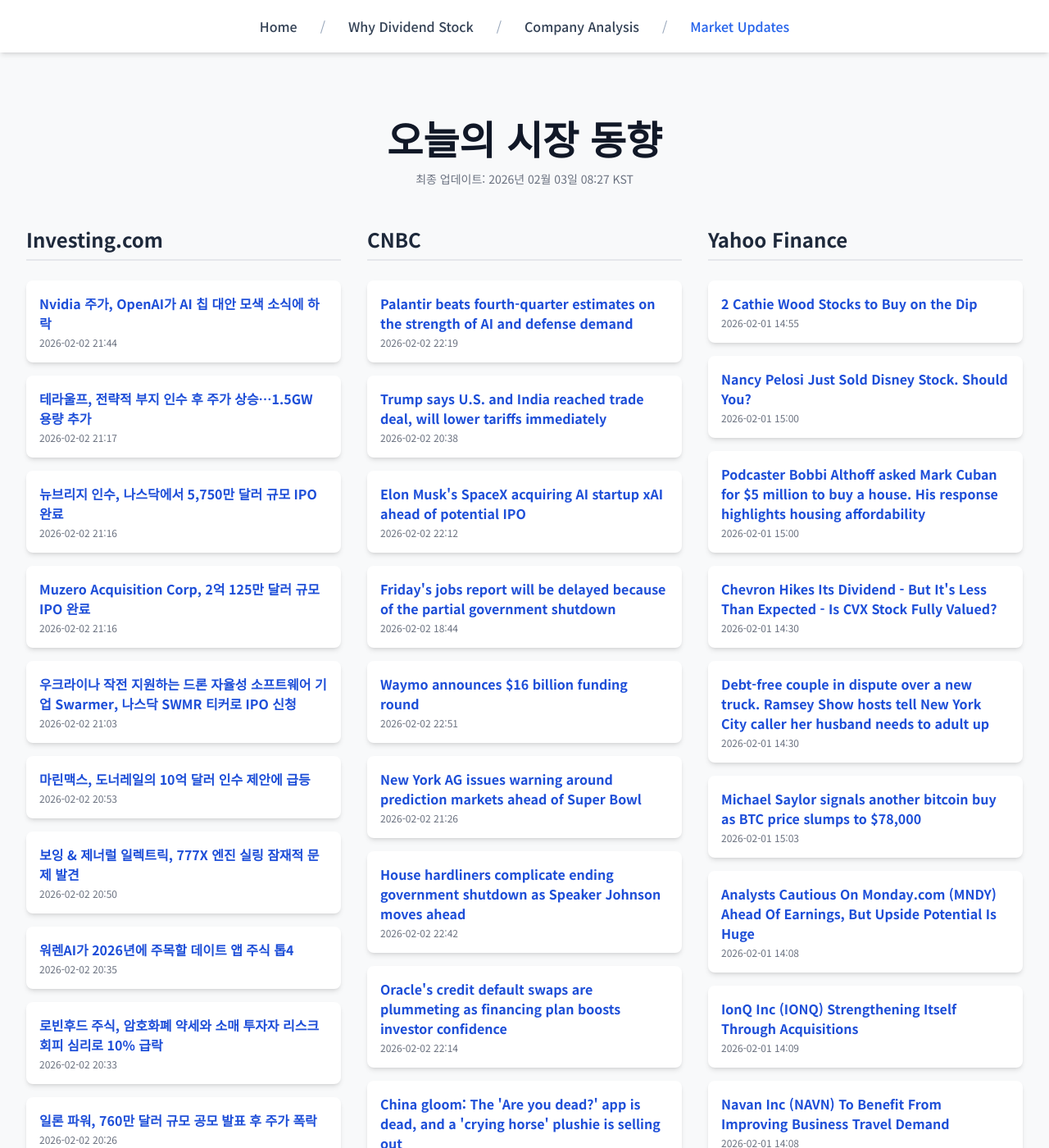
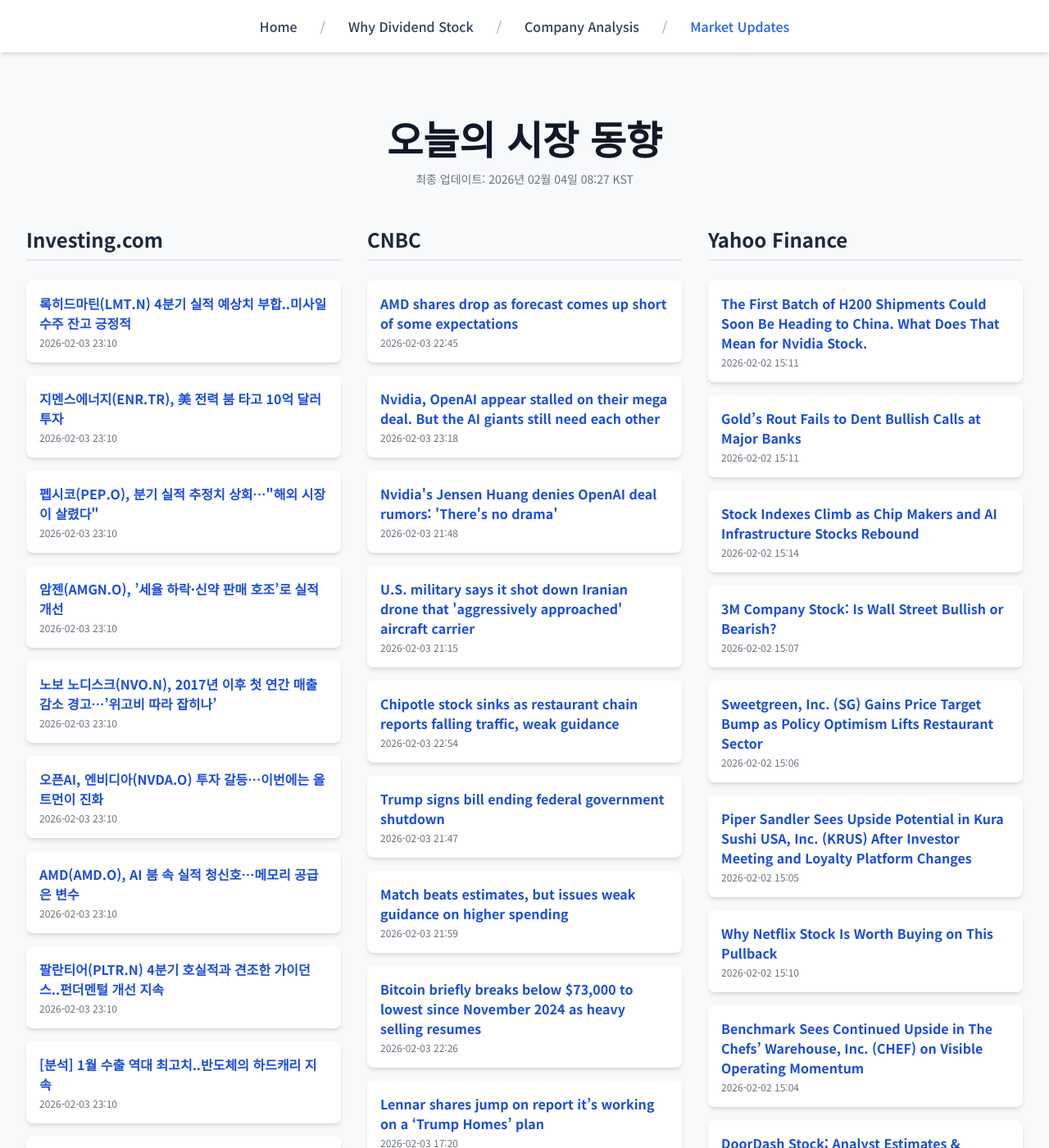
Before and after one commit to Kay-Hwang/my-company-analysis, a Jekyll site: the page built from market-updates.html, in a window 1280 px wide and 1400 px high. Shown: the whole window at 82% size. Built offline with Jekyll 4.4.1, drawn with Linux system fonts in a browser that asks for light colours; nearby versions of some CDN libraries; a script that is not in the unit is left out; some of the changed text lies outside the part shown.

Commit message:
Update daily data

```diff
--- a/_data/latest_data.json
+++ b/_data/latest_data.json
@@ -1,190 +1,190 @@
 {
-  "lastUpdated": "2026년 02월 03일 08:27 KST",
+  "lastUpdated": "2026년 02월 04일 08:27 KST",
   "news": {
     "investing": [
       {
-        "title": "Nvidia 주가, OpenAI가 AI 칩 대안 모색 소식에 하락",
-        "link": "https://kr.investing.com/news/stock-market-news/article-1808529",
-        "pubDate": "2026-02-02 21:44:23",
-        "summary": "Nvidia 주가, OpenAI가 AI 칩 대안 모색 소식에 하락"
+        "title": "록히드마틴(LMT.N) 4분기 실적 예상치 부합..미사일 수주 잔고 긍정적",
+        "link": "https://kr.investing.com/news/stock-market-news/article-1811009",
+        "pubDate": "2026-02-03 23:10:52",
+        "summary": "록히드마틴(LMT.N) 4분기 실적 예상치 부합..미사일 수주 잔고 긍정적"
       },
       {
-        "title": "테라울프, 전략적 부지 인수 후 주가 상승…1.5GW 용량 추가",
-        "link": "https://kr.investing.com/news/stock-market-news/article-93CH-1808445",
-        "pubDate": "2026-02-02 21:17:07",
-        "summary": "테라울프, 전략적 부지 인수 후 주가 상승…1.5GW 용량 추가"
+        "title": "지멘스에너지(ENR.TR), 美 전력 붐 타고 10억 달러 투자",
+        "link": "https://kr.investing.com/news/stock-market-news/article-1811008",
+        "pubDate": "2026-02-03 23:10:51",
+        "summary": "지멘스에너지(ENR.TR), 美 전력 붐 타고 10억 달러 투자"
       },
       {
-        "title": "뉴브리지 인수, 나스닥에서 5,750만 달러 규모 IPO 완료",
-        "link": "https://kr.investing.com/news/stock-market-news/article-432SI-1808450",
-        "pubDate": "2026-02-02 21:16:38",
-        "summary": "뉴브리지 인수, 나스닥에서 5,750만 달러 규모 IPO 완료"
+        "title": "펩시코(PEP.O), 분기 실적 추정치 상회…\"해외 시장이 살렸다\"",
+        "link": "https://kr.investing.com/news/stock-market-news/article-1811007",
+        "pubDate": "2026-02-03 23:10:51",
+        "summary": "펩시코(PEP.O), 분기 실적 추정치 상회…\"해외 시장이 살렸다\""
       },
       {
-        "title": "Muzero Acquisition Corp, 2억 125만 달러 규모 IPO 완료",
-        "link": "https://kr.investing.com/news/stock-market-news/article-432SI-1808444",
-        "pubDate": "2026-02-02 21:16:16",
-        "summary": "Muzero Acquisition Corp, 2억 125만 달러 규모 IPO 완료"
+        "title": "암젠(AMGN.O), ’세율 하락·신약 판매 호조’로 실적 개선",
+        "link": "https://kr.investing.com/news/stock-market-news/article-1811005",
+        "pubDate": "2026-02-03 23:10:50",
+        "summary": "암젠(AMGN.O), ’세율 하락·신약 판매 호조’로 실적 개선"
       },
       {
-        "title": "우크라이나 작전 지원하는 드론 자율성 소프트웨어 기업 Swarmer, 나스닥 SWMR 티커로 IPO 신청",
-        "link": "https://kr.investing.com/news/stock-market-news/article-432SI-1808405",
-        "pubDate": "2026-02-02 21:03:04",
-        "summary": "우크라이나 작전 지원하는 드론 자율성 소프트웨어 기업 Swarmer, 나스닥 SWMR 티커로 IPO 신청"
+        "title": "노보 노디스크(NVO.N), 2017년 이후 첫 연간 매출 감소 경고…’위고비 따라 잡히나’",
+        "link": "https://kr.investing.com/news/stock-market-news/article-1811004",
+        "pubDate": "2026-02-03 23:10:50",
+        "summary": "노보 노디스크(NVO.N), 2017년 이후 첫 연간 매출 감소 경고…’위고비 따라 잡히나’"
       },
       {
-        "title": "마린맥스, 도너레일의 10억 달러 인수 제안에 급등",
-        "link": "https://kr.investing.com/news/stock-market-news/article-93CH-1808396",
-        "pubDate": "2026-02-02 20:53:39",
-        "summary": "마린맥스, 도너레일의 10억 달러 인수 제안에 급등"
+        "title": "오픈AI, 엔비디아(NVDA.O) 투자 갈등…이번에는 올트먼이 진화",
+        "link": "https://kr.investing.com/news/stock-market-news/article-1811003",
+        "pubDate": "2026-02-03 23:10:50",
+        "summary": "오픈AI, 엔비디아(NVDA.O) 투자 갈등…이번에는 올트먼이 진화"
       },
       {
-        "title": "보잉 & 제너럴 일렉트릭, 777X 엔진 실링 잠재적 문제 발견",
-        "link": "https://kr.investing.com/news/stock-market-news/article-93CH-1808394",
-        "pubDate": "2026-02-02 20:50:41",
-        "summary": "보잉 & 제너럴 일렉트릭, 777X 엔진 실링 잠재적 문제 발견"
+        "title": "AMD(AMD.O), AI 붐 속 실적 청신호…메모리 공급은 변수",
+        "link": "https://kr.investing.com/news/stock-market-news/article-1811002",
+        "pubDate": "2026-02-03 23:10:50",
+        "summary": "AMD(AMD.O), AI 붐 속 실적 청신호…메모리 공급은 변수"
       },
       {
-        "title": "워렌AI가 2026년에 주목할 데이트 앱 주식 톱4",
-        "link": "https://kr.investing.com/news/stock-market-news/article-93CH-1808384",
-        "pubDate": "2026-02-02 20:35:27",
-        "summary": "워렌AI가 2026년에 주목할 데이트 앱 주식 톱4"
+        "title": "팔란티어(PLTR.N) 4분기 호실적과 견조한 가이던스..펀더멘털 개선 지속",
+        "link": "https://kr.investing.com/news/stock-market-news/article-1811001",
+        "pubDate": "2026-02-03 23:10:49",
+        "summary": "팔란티어(PLTR.N) 4분기 호실적과 견조한 가이던스..펀더멘털 개선 지속"
       },
       {
-        "title": "로빈후드 주식, 암호화폐 약세와 소매 투자자 리스크 회피 심리로 10% 급락",
-        "link": "https://kr.investing.com/news/stock-market-news/article-1808385",
-        "pubDate": "2026-02-02 20:33:43",
-        "summary": "로빈후드 주식, 암호화폐 약세와 소매 투자자 리스크 회피 심리로 10% 급락"
+        "title": "[분석] 1월 수출 역대 최고치..반도체의 하드캐리 지속",
+        "link": "https://kr.investing.com/news/stock-market-news/article-1811000",
+        "pubDate": "2026-02-03 23:10:49",
+        "summary": "[분석] 1월 수출 역대 최고치..반도체의 하드캐리 지속"
       },
       {
-        "title": "일론 파워, 760만 달러 규모 공모 발표 후 주가 폭락",
-        "link": "https://kr.investing.com/news/stock-market-news/article-93CH-1808376",
-        "pubDate": "2026-02-02 20:26:11",
-        "summary": "일론 파워, 760만 달러 규모 공모 발표 후 주가 폭락"
+        "title": "월풀(WHR.N) 4분기 북미 시장 둔화로 실적 부진..불확실성의 연속",
+        "link": "https://kr.investing.com/news/stock-market-news/article-1810999",
+        "pubDate": "2026-02-03 23:10:49",
+        "summary": "월풀(WHR.N) 4분기 북미 시장 둔화로 실적 부진..불확실성의 연속"
       }
     ],
     "cnbc": [
       {
-        "title": "Palantir beats fourth-quarter estimates on the strength of AI and defense demand",
-        "link": "https://www.cnbc.com/2026/02/02/palantir-pltr-q4-2025-earnings.html",
-        "pubDate": "Mon, 02 Feb 2026 22:19:37 GMT",
-        "summary": "Palantir topped Wall Street's fourth-quarter estimates as more businesses and the U.S. government race to buy its artificial intelligence tools."
+        "title": "AMD shares drop as forecast comes up short of some expectations",
+        "link": "https://www.cnbc.com/2026/02/03/amd-earnings-report-q4-2025.html",
+        "pubDate": "Tue, 03 Feb 2026 22:45:25 GMT",
+        "summary": "AMD's first-quarter forecast fell short of what some analysts were hoping for amid an AI spending boom."
       },
       {
-        "title": "Trump says U.S. and India reached trade deal, will lower tariffs immediately",
-        "link": "https://www.cnbc.com/2026/02/02/trump-india-trade-deal-tariffs.html",
-        "pubDate": "Mon, 02 Feb 2026 20:38:14 GMT",
-        "summary": "The U.S. and India have reached a trade deal to lower tariffs, President Donald Trump announced."
+        "title": "Nvidia, OpenAI appear stalled on their mega deal. But the AI giants still need each other",
+        "link": "https://www.cnbc.com/2026/02/03/nvidia-openai-stalled-on-their-mega-deal-ai-giants-need-each-other.html",
+        "pubDate": "Tue, 03 Feb 2026 23:18:57 GMT",
+        "summary": "Five months after OpenAI and Nvidia announced a $100 billion deal, no contract has been signed and no money has changed hands."
       },
       {
-        "title": "Elon Musk's SpaceX acquiring AI startup xAI ahead of potential IPO",
-        "link": "https://www.cnbc.com/2026/02/02/elon-musk-spacex-xai-ipo.html",
-        "pubDate": "Mon, 02 Feb 2026 22:12:14 GMT",
-        "summary": "Musk is combining rocket maker SpaceX with his AI startup, the largest tie-up in his expansive business portfolio."
+        "title": "Nvidia's Jensen Huang denies OpenAI deal rumors: 'There's no drama'",
+        "link": "https://www.cnbc.com/2026/02/03/nvidias-jensen-huang-denies-openai-deal-rumors-theres-no-drama.html",
+        "pubDate": "Tue, 03 Feb 2026 21:48:46 GMT",
+        "summary": "Nvidia CEO Jensen Huang said the chipmaker's plan to invest in OpenAI remains \"on track.\""
       },
       {
-        "title": "Friday's jobs report will be delayed because of the partial government shutdown",
-        "link": "https://www.cnbc.com/2026/02/02/fridays-jobs-report-will-be-delayed-because-of-the-partial-government-shutdown.html",
-        "pubDate": "Mon, 02 Feb 2026 18:44:43 GMT",
-        "summary": "Following last year's record shutdown, the BLS also was forced to delay a number of its releases."
+        "title": "U.S. military says it shot down Iranian drone that 'aggressively approached' aircraft carrier",
+        "link": "https://www.cnbc.com/2026/02/03/us-military-shoots-down-iranian-drone-that-aggressively-approached-aircraft-carrier.html",
+        "pubDate": "Tue, 03 Feb 2026 21:15:07 GMT",
+        "summary": "U.S. Central Command said the drone approached the USS Abraham Lincoln in the Arabian Sea with \"unclear intent.\""
       },
       {
-        "title": "Waymo announces $16 billion funding round",
-        "link": "https://www.cnbc.com/2026/02/02/waymo-announced-16-billion-fundraising-round.html",
-        "pubDate": "Mon, 02 Feb 2026 22:51:22 GMT",
-        "summary": "The Alphabet-owned company said it is now valued at $126 billion."
+        "title": "Chipotle stock sinks as restaurant chain reports falling traffic, weak guidance",
+        "link": "https://www.cnbc.com/2026/02/03/chipotle-cmg-q4-2025-earnings.html",
+        "pubDate": "Tue, 03 Feb 2026 22:54:05 GMT",
+        "summary": "Chipotle stock has fallen about 33% over the last year, dragging the company's market value down to about $51 billion."
       },
       {
-        "title": "New York AG issues warning around prediction markets ahead of Super Bowl",
-        "link": "https://www.cnbc.com/2026/02/02/new-york-ag-prediction-markets-super-bowl-warning.html",
-        "pubDate": "Mon, 02 Feb 2026 21:26:16 GMT",
-        "summary": "New York Attorney General Letitia James is cautioning all New Yorkers about placing trades on prediction markets ahead of the Super Bowl."
+        "title": "Trump signs bill ending federal government shutdown",
+        "link": "https://www.cnbc.com/2026/02/03/house-republicans-reopen-us-government-shutdown.html",
+        "pubDate": "Tue, 03 Feb 2026 21:47:20 GMT",
+        "summary": "President Donald Trump signed a federal government funding package hours after the House of Representatives approved it."
       },
       {
-        "title": "House hardliners complicate ending government shutdown as Speaker Johnson moves ahead",
-        "link": "https://www.cnbc.com/2026/02/02/government-shutdown-house-mike-johnson.html",
-        "pubDate": "Mon, 02 Feb 2026 22:42:36 GMT",
-        "summary": "The U.S. government partially shut down Saturday morning after Congress failed to pass legislation to keep it funded."
+        "title": "Match beats estimates, but issues weak guidance on higher spending",
+        "link": "https://www.cnbc.com/2026/02/03/match-group-mtch-q4-2025-earnings-.html",
+        "pubDate": "Tue, 03 Feb 2026 21:59:47 GMT",
+        "summary": "Match is in the middle of a three-year business overhaul that includes bringing Hinge to $1 billion in annual revenue next year."
       },
       {
-        "title": "Oracle's credit default swaps are plummeting as financing plan boosts investor confidence",
-        "link": "https://www.cnbc.com/2026/02/02/oracles-credit-default-swaps-are-plummeting-after-financing-plans.html",
-        "pubDate": "Mon, 02 Feb 2026 22:14:54 GMT",
-        "summary": "Oracle's 5-year credit default swaps are tumbling after the company announced a $50 billion debt and equity financing plan."
+        "title": "Bitcoin briefly breaks below $73,000 to lowest since November 2024 as heavy selling resumes",
+        "link": "https://www.cnbc.com/2026/02/03/bitcoin-price-today.html",
+        "pubDate": "Tue, 03 Feb 2026 22:26:44 GMT",
+        "summary": "Bitcoin fell below $73,000 on Tuesday as investors sold the asset to hedge against heightened geopolitical and economic uncertainties."
       },
       {
-        "title": "China gloom: The 'Are you dead?' app is dead, and a 'crying horse' plushie is selling out",
-        "link": "https://www.cnbc.com/2026/02/02/china-gloom-are-you-dead-crying-horse.html",
-        "pubDate": "Mon, 02 Feb 2026 18:26:57 GMT",
-        "summary": "China shut down the \"Are you dead\" app, but the \"crying horse\" is selling out as the country grapples with a slowing economy and uncertainty."
+        "title": "Lennar shares jump on report it’s working on a ‘Trump Homes’ plan",
+        "link": "https://www.cnbc.com/2026/02/03/lennar-shares-jump-on-report-its-working-on-a-trump-homes-plan.html",
+        "pubDate": "Tue, 03 Feb 2026 17:20:11 GMT",
+        "summary": "Shares of Lennar and Taylor Morrison Home both jumped 4% on Tuesday."
       },
       {
-        "title": "Here are the retailers with the most store openings and closures planned for 2026",
-        "link": "https://www.cnbc.com/2026/02/02/store-openings-and-closures-2026-dollar-general-aldi-gamestop.html",
-        "pubDate": "Mon, 02 Feb 2026 22:32:20 GMT",
-        "summary": "Stores closures in the U.S. are expected to fall to the lowest level in the past three years, according to an analysis by Coresight Research."
+        "title": "Trump's bigger SALT deduction limit could 'drive higher refunds,' tax expert says — here's who benefits",
+        "link": "https://www.cnbc.com/2026/02/03/trump-salt-deduction-taxes.html",
+        "pubDate": "Tue, 03 Feb 2026 22:19:47 GMT",
+        "summary": "President Donald Trump's \"big beautiful bill\" increased the SALT deduction limit to $40,000 for 2025. Here's how that could affect your tax return this season."
       }
     ],
     "yahoo": [
       {
-        "title": "2 Cathie Wood Stocks to Buy on the Dip",
-        "link": "https://finance.yahoo.com/news/2-cathie-wood-stocks-buy-145500053.html",
-        "pubDate": "2026-02-01T14:55:00Z",
-        "summary": "2 Cathie Wood Stocks to Buy on the Dip"
+        "title": "The First Batch of H200 Shipments Could Soon Be Heading to China. What Does That Mean for Nvidia Stock.",
+        "link": "https://finance.yahoo.com/news/first-batch-h200-shipments-could-151100716.html",
+        "pubDate": "2026-02-02T15:11:00Z",
+        "summary": "The First Batch of H200 Shipments Could Soon Be Heading to China. What Does That Mean for Nvidia Stock."
       },
       {
-        "title": "Nancy Pelosi Just Sold Disney Stock. Should You?",
-        "link": "https://finance.yahoo.com/news/nancy-pelosi-just-sold-disney-150002334.html",
-        "pubDate": "2026-02-01T15:00:02Z",
-        "summary": "Nancy Pelosi Just Sold Disney Stock. Should You?"
+        "title": "Gold’s Rout Fails to Dent Bullish Calls at Major Banks",
+        "link": "https://www.wsj.com/finance/commodities-futures/golds-rout-fails-to-dent-bullish-calls-at-major-banks-b4d065ec?siteid=yhoof2&yptr=yahoo",
+        "pubDate": "2026-02-02T15:11:00Z",
+        "summary": "Gold’s Rout Fails to Dent Bullish Calls at Major Banks"
       },
       {
-        "title": "Podcaster Bobbi Althoff asked Mark Cuban for $5 million to buy a house. His response highlights housing affordability",
-        "link": "https://finance.yahoo.com/news/podcaster-bobbi-althoff-asked-mark-150000527.html",
-        "pubDate": "2026-02-01T15:00:00Z",
-        "summary": "Podcaster Bobbi Althoff asked Mark Cuban for $5 million to buy a house. His response highlights housing affordability"
+        "title": "Stock Indexes Climb as Chip Makers and AI Infrastructure Stocks Rebound",
+        "link": "https://finance.yahoo.com/news/stock-indexes-climb-chip-makers-151415675.html",
+        "pubDate": "2026-02-02T15:14:15Z",
+        "summary": "Stock Indexes Climb as Chip Makers and AI Infrastructure Stocks Rebound"
       },
       {
-        "title": "Chevron Hikes Its Dividend - But It's Less Than Expected - Is CVX Stock Fully Valued?",
-        "link": "https://finance.yahoo.com/news/chevron-hikes-dividend-less-expected-143002932.html",
-        "pubDate": "2026-02-01T14:30:02Z",
-        "summary": "Chevron Hikes Its Dividend - But It's Less Than Expected - Is CVX Stock Fully Valued?"
+        "title": "3M Company Stock: Is Wall Street Bullish or Bearish?",
+        "link": "https://finance.yahoo.com/news/3m-company-stock-wall-street-150707139.html",
+        "pubDate": "2026-02-02T15:07:07Z",
+        "summary": "3M Company Stock: Is Wall Street Bullish or Bearish?"
       },
       {
-        "title": "Debt-free couple in dispute over a new truck. Ramsey Show hosts tell New York City caller her husband needs to adult up",
-        "link": "https://finance.yahoo.com/news/debt-free-couple-dispute-over-143000691.html",
-        "pubDate": "2026-02-01T14:30:00Z",
-        "summary": "Debt-free couple in dispute over a new truck. Ramsey Show hosts tell New York City caller her husband needs to adult up"
+        "title": "Sweetgreen, Inc. (SG) Gains Price Target Bump as Policy Optimism Lifts Restaurant Sector",
+        "link": "https://finance.yahoo.com/news/sweetgreen-inc-sg-gains-price-150610282.html",
+        "pubDate": "2026-02-02T15:06:10Z",
+        "summary": "Sweetgreen, Inc. (SG) Gains Price Target Bump as Policy Optimism Lifts Restaurant Sector"
       },
       {
-        "title": "Michael Saylor signals another bitcoin buy as BTC price slumps to $78,000",
-        "link": "https://finance.yahoo.com/news/michael-saylor-signals-another-bitcoin-150357394.html",
-        "pubDate": "2026-02-01T15:03:57Z",
-        "summary": "Michael Saylor signals another bitcoin buy as BTC price slumps to $78,000"
+        "title": "Piper Sandler Sees Upside Potential in Kura Sushi USA, Inc. (KRUS) After Investor Meeting and Loyalty Platform Changes",
+        "link": "https://finance.yahoo.com/news/piper-sandler-sees-upside-potential-150522123.html",
+        "pubDate": "2026-02-02T15:05:22Z",
+        "summary": "Piper Sandler Sees Upside Potential in Kura Sushi USA, Inc. (KRUS) After Investor Meeting and Loyalty Platform Changes"
       },
       {
-        "title": "Analysts Cautious On Monday.com (MNDY) Ahead Of Earnings, But Upside Potential Is Huge",
-        "link": "https://finance.yahoo.com/news/analysts-cautious-monday-com-mndy-140853467.html",
-        "pubDate": "2026-02-01T14:08:53Z",
-        "summary": "Analysts Cautious On Monday.com (MNDY) Ahead Of Earnings, But Upside Potential Is Huge"
+        "title": "Why Netflix Stock Is Worth Buying on This Pullback",
+        "link": "https://finance.yahoo.com/news/why-netflix-stock-worth-buying-151000926.html",
+        "pubDate": "2026-02-02T15:10:00Z",
+        "summary": "Why Netflix Stock Is Worth Buying on This Pullback"
       },
       {
-        "title": "IonQ Inc (IONQ) Strengthening Itself Through Acquisitions",
-        "link": "https://finance.yahoo.com/news/ionq-inc-ionq-strengthening-itself-140904721.html",
-        "pubDate": "2026-02-01T14:09:04Z",
-        "summary": "IonQ Inc (IONQ) Strengthening Itself Through Acquisitions"
+        "title": "Benchmark Sees Continued Upside in The Chefs’ Warehouse, Inc. (CHEF) on Visible Operating Momentum",
+        "link": "https://finance.yahoo.com/news/benchmark-sees-continued-upside-chefs-150430225.html",
+        "pubDate": "2026-02-02T15:04:30Z",
+        "summary": "Benchmark Sees Continued Upside in The Chefs’ Warehouse, Inc. (CHEF) on Visible Operating Momentum"
       },
       {
-        "title": "Navan Inc (NAVN) To Benefit From Improving Business Travel Demand",
-        "link": "https://finance.yahoo.com/news/navan-inc-navn-benefit-improving-140850773.html",
-        "pubDate": "2026-02-01T14:08:50Z",
-        "summary": "Navan Inc (NAVN) To Benefit From Improving Business Travel Demand"
+        "title": "DoorDash Stock: Analyst Estimates & Ratings",
+        "link": "https://finance.yahoo.com/news/doordash-stock-analyst-estimates-ratings-150348358.html",
+        "pubDate": "2026-02-02T15:03:48Z",
+        "summary": "DoorDash Stock: Analyst Estimates & Ratings"
       },
       {
-        "title": "Analysts Optimistic on D-Wave Quantum’s (QBTS) Growing Commercial Adoption",
-        "link": "https://finance.yahoo.com/news/analysts-optimistic-d-wave-quantum-140901283.html",
-        "pubDate": "2026-02-01T14:09:01Z",
-        "summary": "Analysts Optimistic on D-Wave Quantum’s (QBTS) Growing Commercial Adoption"
+        "title": "Why Gold Still May Hit $6,000; Bitcoin Tests Trump 2.0 Low",
+        "link": "https://www.investors.com/news/gold-price-still-may-hit-6000-deutsche-bank-bitcoin-tests-trump-second-term-low/?src=A00220&yptr=yahoo",
+        "pubDate": "2026-02-02T15:18:27Z",
+        "summary": "Why Gold Still May Hit $6,000; Bitcoin Tests Trump 2.0 Low"
       }
     ]
   }
```
